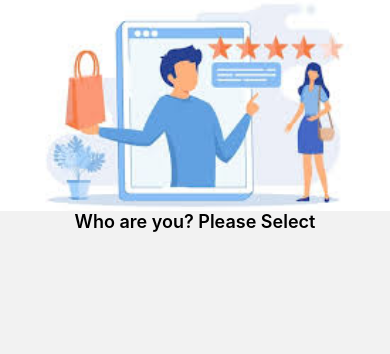
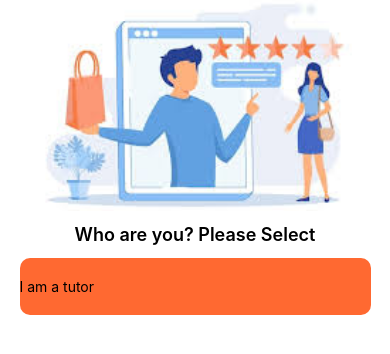
Before and after one commit to Shehiryar12/MyCrops, a React Native app: screen /ChooseUserType in a window 390 px wide. Shown: the top 354 px of the page. Built offline with nearby package versions, Linux system fonts and the light colour scheme.

Commit message:
new page

```diff
--- /dev/null
+++ b/Src/Screens/BorderButton.js
@@ -0,0 +1,28 @@
+import { StyleSheet, Text, TouchableOpacity, View } from 'react-native'
+import React from 'react'
+import { THEME_COLOR } from './Utils/colors'
+import { TUTOR_TITLE } from './Utils/string'
+
+const BorderButton = ({title,onClick}) => {
+  return (
+    <View>
+      <TouchableOpacity style={styles.btn} onPress={onClick}>
+
+                    <Text>{title}</Text>
+        </TouchableOpacity>
+    </View>
+  )
+}
+
+export default BorderButton
+
+const styles = StyleSheet.create({
+
+    btn:{
+        width:'90%',
+        paddingVertical:20,
+        backgroundColor: THEME_COLOR,
+        alignSelf:'center',
+        borderRadius:10,
+    }
+})
--- a/Src/Screens/ChooseUserType.js
+++ b/Src/Screens/ChooseUserType.js
@@ -1,14 +1,16 @@
 import { Image, StyleSheet, Text, View } from 'react-native'
 import React from 'react'
-import { SELECT_USER } from './Utils/string'
+import { BG_COLOR } from './Utils/colors'
+
+import BorderButton from './BorderButton'
+import { SELECT_USER, TUTOR_TITLE } from './Utils/string'
 
 const ChooseUserType = () => {
   return (
     <View style={styles.container}>
-
-
       <Image source={require('../Screens/client.jpg')} style={styles.client}/>
       <Text style={styles.heading}>{SELECT_USER}</Text>
+      <BorderButton title={TUTOR_TITLE}/>
     </View>
   )
 }
@@ -18,7 +20,7 @@ export default ChooseUserType
 const styles = StyleSheet.create({
   container:{
     flex:1,
-    backgroundColor:"BG_COLOR",
+    backgroundColor: BG_COLOR,
   },
   client:{
     width:'100%',
@@ -27,6 +29,7 @@ const styles = StyleSheet.create({
   heading:{
     fontSize:18,
     textAlign:'center',
-    fontWeight:600,
+    fontWeight: '600',
+    marginVertical:13,
   }
 })
--- a/Src/Screens/Utils/string.js
+++ b/Src/Screens/Utils/string.js
@@ -1,2 +1,4 @@
 export const SPLASH_TAGLINE="A common Place for tutor & learners";
 export const SELECT_USER="Who are you? Please Select";
+export const TUTOR_TITLE="I am a tutor";
+// export const LEARNER_TITLE="I am a tutor";
```
Also changed, not shown: Src/Screens/BgButton.js (added).
